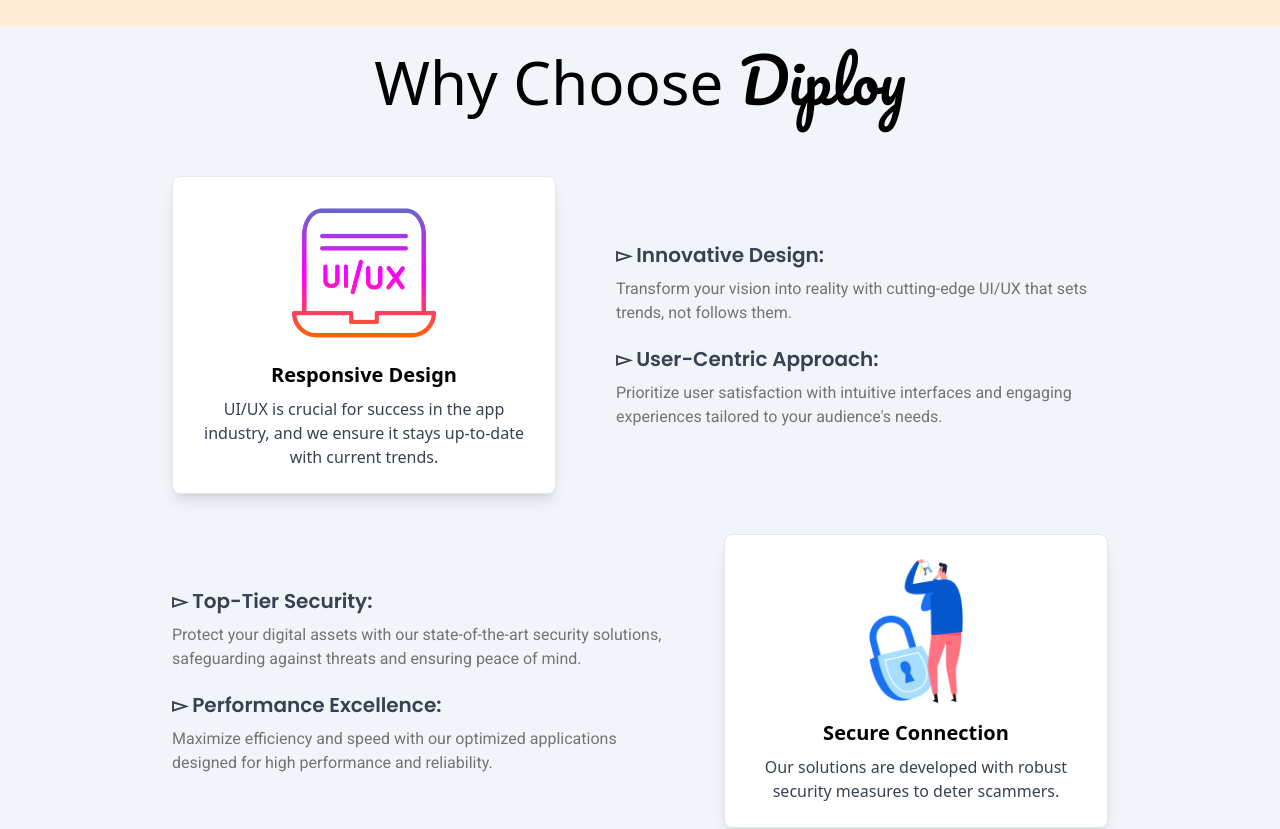
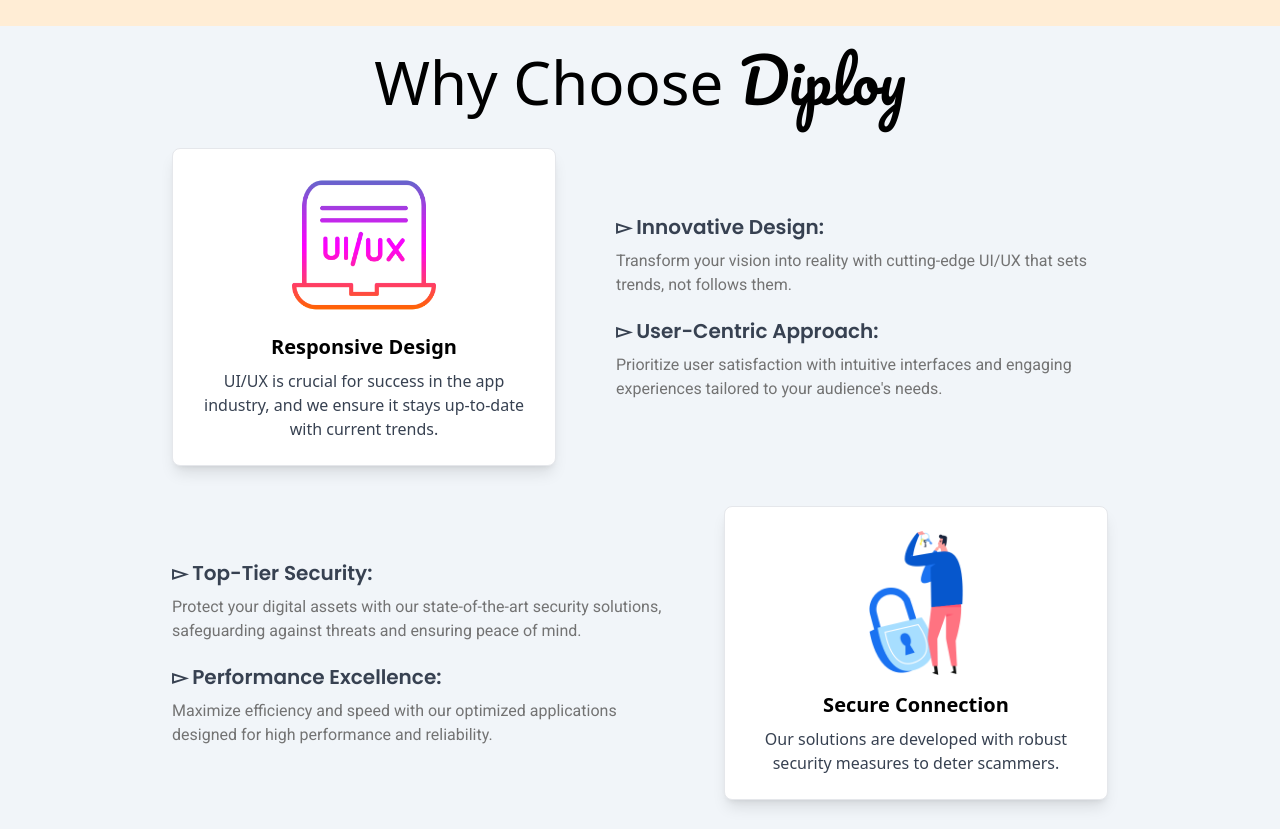
Before and after one commit to anshulkardam/diploy-assignment, a React (Vite) app: page / in a window 1280 px wide. Shown: the part 880-1709 px from the top of the page. Built offline with nearby package versions, Linux system fonts and the light colour scheme; a web font is replaced by a local one.

Commit message:
touchups

```diff
--- a/src/components/LandingCard.jsx
+++ b/src/components/LandingCard.jsx
@@ -11,7 +11,7 @@
         <div className="md:grid md:grid-cols-6">
             <div className="md:col-span-3">
                 <div className=" px-10 md:pl-40 mb-4">
-                    <p className="text-neutral-800  font-semibold font-poppins text-3xl pt-10 mb-1 md:mb-3 md:text-5xl md:pt-28">
+                    <p className="text-neutral-800  font-semibold font-poppins text-4xl pt-10 mb-1 md:mb-3 md:text-5xl md:pt-28">
                         <Cover >Supercharge </Cover>
                         <span className="md:ml-1">  your</span>
                     </p>
@@ -25,7 +25,7 @@
                         }}
                     />
                     <p className="text-neutral-500 font-medium font-poppins text-lg mt-5 mb-8">It is an era of technology & we are here to become your partner.</p>
-                    <div className="flex font-montserrat gap-3">
+                    <div className="flex font-montserrat md:gap-3">
                         <button type="button" className="flex px-1 py-2 md:px-4 md:py-2.5 text-base font-semibold text-center text-white bg-blue-500 rounded-md md:hover:px-7 transform duration-300 hover:bg-blue-600">
                             <svg className="w-6 h-6 text-white mr-2" aria-hidden="true" xmlns="http://www.w3.org/2000/svg" fill="none" viewBox="0 0 24 24">
                                 <path stroke="currentColor" strokeLinecap="round" strokeWidth="2" d="M4.37 7.657c2.063.528 2.396 2.806 3.202 3.87 1.07 1.413 2.075 1.228 3.192 2.644 1.805 2.289 1.312 5.705 1.312 6.705M20 15h-1a4 4 0 0 0-4 4v1M8.587 3.992c0 .822.112 1.886 1.515 2.58 1.402.693 2.918.351 2.918 2.334 0 .276 0 2.008 1.972 2.008 2.026.031 2.026-1.678 2.026-2.008 0-.65.527-.9 1.177-.9H20M21 12a9 9 0 1 1-18 0 9 9 0 0 1 18 0Z" />
--- a/src/components/Products.jsx
+++ b/src/components/Products.jsx
@@ -6,7 +6,7 @@
     const isInView = useInView(ref, { triggerOnce: true });
 
     return <div className="py-20" id="products">
-        <div className="text-6xl text-center font-semibold font-poppins">
+        <div className="text-3xl md:text-6xl text-center font-semibold font-poppins">
             Our Products
         </div>
         <div className="flex flex-col gap-20 justify-center items-center pt-12">
--- a/src/components/WhyUs.jsx
+++ b/src/components/WhyUs.jsx
@@ -4,7 +4,7 @@
         <div className="text-4xl md:text-6xl text-center font-medium font-sans mb-6">
             Why Choose <span className="font-pacifico">Diploy</span>
         </div>
-        <div className="pt-10">
+        <div className="pt-3">
             <div className="flex flex-col gap-10 justify-center items-center">
                 {/* First Row */}
                 <div className="flex flex-wrap items-center gap-10 justify-center">
```
Also changed, not shown: src/App.jsx (+4 -4 lines).
